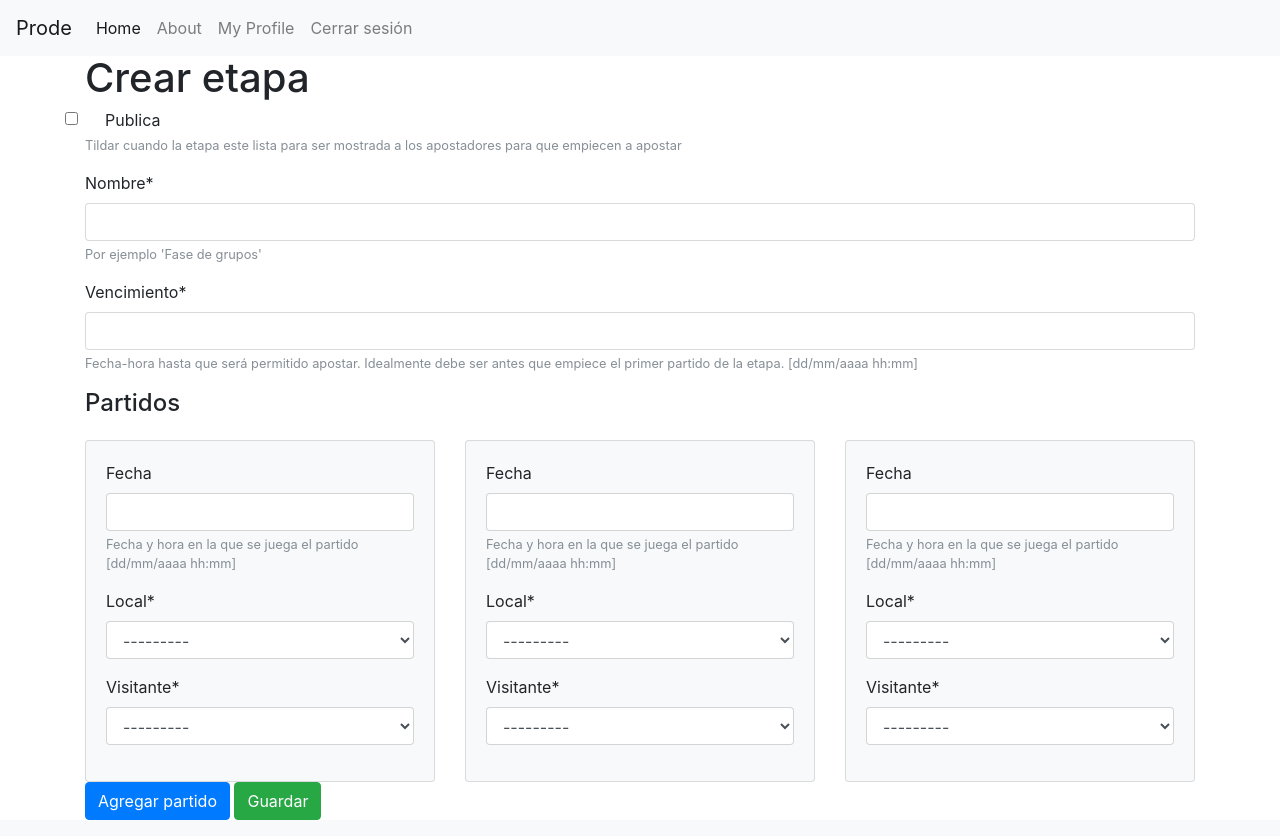
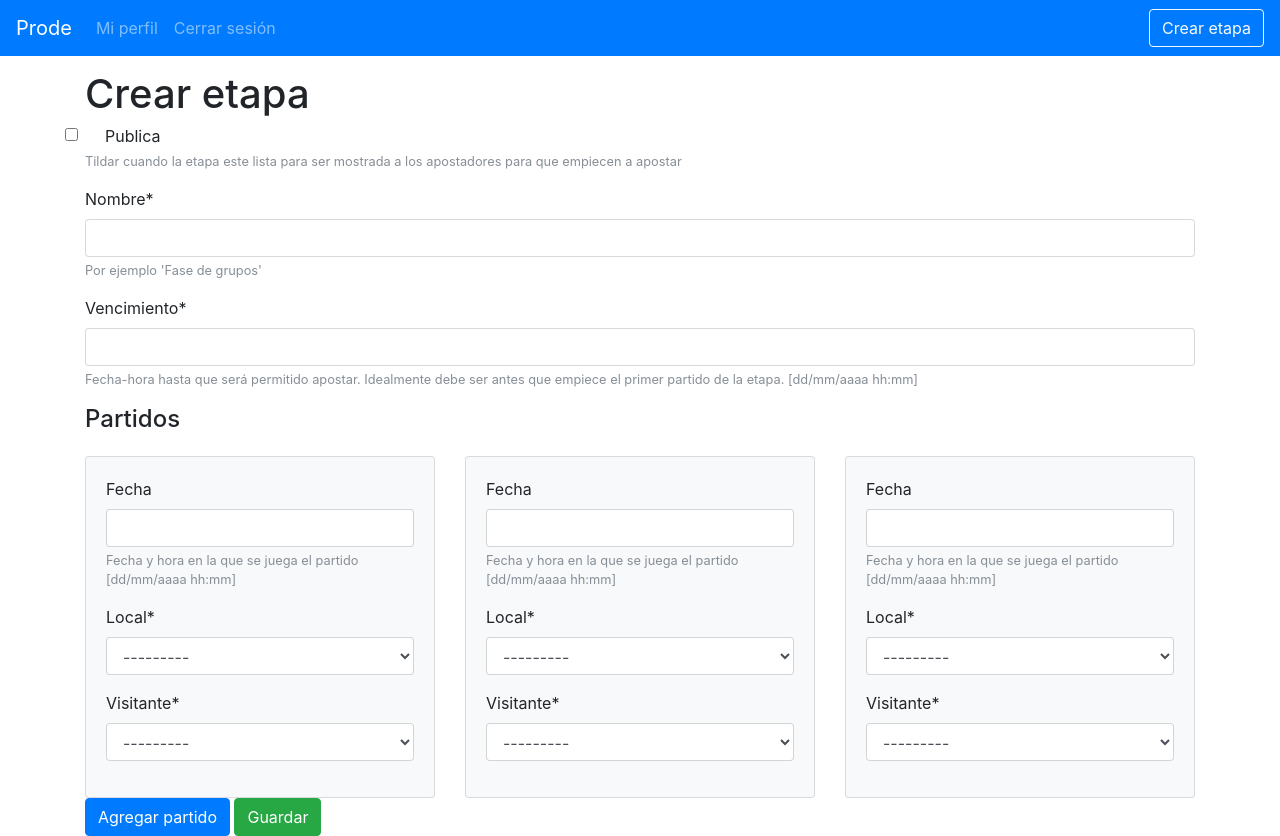
Before and after one commit to romeroyonatan/prode, a Django app: page /etapas/crear/ in a window 1280 px wide. Run offline with Django 3.2, Linux system fonts and the light colour scheme; the visitor is signed in with stand-in values (Sample User, id 1); data that the repository does not hold is empty; parts of the project's set-up code (start-up, migrations or seed data) failed here and were passed over; some libraries are stand-ins or nearby versions.

Commit message:
Mejoras en la UI

```diff
--- a/prode/apuestas/models.py
+++ b/prode/apuestas/models.py
@@ -37,10 +37,24 @@ class Etapa(models.Model):
     Tildar cuando la etapa este lista para ser mostrada a los apostadores para
     que empiecen a apostar""")
 
+    created = models.DateTimeField(auto_now_add=True)
+
+    class Meta:
+        get_latest_by = 'created'
+        ordering = ('created',)
+
     def __str__(self):
         return f'{self.nombre}'
 
     def get_absolute_url(self):
+        """Devuelve url de la etapa:
+
+        Si esta vencida, muestra todas las apuestas de la etapa
+        Si no es publica, muestra el formulario de edicion
+        Si no esta vencida, muestra el formulario de apostar.
+        """
+        if not self.publica:
+            return urls.reverse('apuestas:update', kwargs={'slug': self.slug})
         if self.vencida:
             return urls.reverse('apuestas:detail', kwargs={'slug': self.slug})
         return urls.reverse('apuestas:apostar', kwargs={'slug': self.slug})
--- /dev/null
+++ b/prode/apuestas/templatetags/apuestas.py
@@ -0,0 +1,21 @@
+from django import template
+
+from prode.apuestas import models
+
+register = template.Library()
+
+@register.simple_tag
+def get_etapas(current_user):
+    """Obtiene las etapas que puede ver el usuario actual.
+
+    Si es un usuario no autenticado, no podra ver etapas
+    Si es un usuario normal, solo podra ver las etapas publicas
+    Si es un usuario con permisos para editar etapas, podra ver las etapas no
+    publicas
+    """
+    queryset = models.Etapa.objects.all()
+    if current_user.is_anonymous:
+        return queryset.none()
+    if not current_user.has_perm('apuestas.change_etapa'):
+        return queryset.filter(publica=True)
+    return queryset
--- a/prode/apuestas/views.py
+++ b/prode/apuestas/views.py
@@ -2,6 +2,7 @@ import itertools
 import functools
 
 from django import shortcuts
+from django.contrib import messages
 from django.contrib.auth import mixins
 from django.forms import (
     formset_factory,
@@ -67,6 +68,9 @@ class AdministrarApuestasFormView(mixins.LoginRequiredMixin,
         formset = form
         for _form in formset:
             _form.save()
+        messages.success(self.request, '''La apuesta fue guardada con éxito,
+                         puede seguir editandola hasta que se acabe el tiempo
+                         para apostar''')
         return shortcuts.redirect('apuestas:apostar', slug=self.object.slug)
 
 
@@ -121,12 +125,15 @@ class EtapaCreateView(mixins.PermissionRequiredMixin,
 
     def get_partidos_formset(self):
         """Obtiene formset para crear partidos"""
+        queryset = models.Partido.objects.none()
         PartidoFormset = modelformset_factory(models.Partido,
                                               forms.PartidoForm,
                                               extra=3)
         if self.request.method == 'POST':
-            return PartidoFormset(self.request.POST, prefix='partidos')
-        return PartidoFormset(prefix='partidos')
+            return PartidoFormset(self.request.POST,
+                                  prefix='partidos',
+                                  queryset=queryset)
+        return PartidoFormset(prefix='partidos', queryset=queryset)
 
     def form_valid(self, form):
         """Guarda etapa y los partidos asociados."""
@@ -137,6 +144,9 @@ class EtapaCreateView(mixins.PermissionRequiredMixin,
             for partido in partidos:
                 partido.etapa = etapa
                 partido.save()
+        messages.success(self.request, '''La etapa fue guardada con éxito.
+                         Podrá seguir editando la etapa hasta que la misma sea
+                         marcada como pública''')
         return shortcuts.redirect('apuestas:update', slug=etapa.slug)
 
 
@@ -184,6 +194,9 @@ class EtapaUpdateView(mixins.UserPassesTestMixin,
         formset = self.get_partidos_formset()
         if formset.is_valid():
             formset.save()
+        messages.success(self.request, '''La etapa fue guardada con éxito.
+                         Podrá seguir editando la etapa hasta que la misma sea
+                         marcada como pública''')
         return shortcuts.redirect('apuestas:update', slug=etapa.slug)
 
 
@@ -193,6 +206,9 @@ class CargarResultadosView(mixins.PermissionRequiredMixin,
     """Permite cargas los resultados de los partidos pasados.
 
     Requiere permisos ``apuestas.change_etapa``
+
+    No permite editar los resultados de partidos pasados, excepto para el admin
+    en caso de correcciones
     """
     model = models.Etapa
     template_name = 'apuestas/cargar_resultados.html'
@@ -230,6 +246,9 @@ class CargarResultadosView(mixins.PermissionRequiredMixin,
         `goles_visitante` sea None.
         """
         etapa = self.get_object()
+        # El admin puede editar resultados de partidos pasados
+        if self.request.user.is_superuser:
+            return etapa.partidos.filter(fecha__lt=timezone.now())
         return etapa.partidos.filter(
             fecha__lt=timezone.now(),
             goles_local__isnull=True,
@@ -239,6 +258,8 @@ class CargarResultadosView(mixins.PermissionRequiredMixin,
     def form_valid(self, form):
         """Guarda formulario y redirije a detalles de la etapa."""
         form.save()
+        messages.success(self.request, '''Los resultados se han guardado. No
+                         podrá editarlos en el futuro''')
         return shortcuts.redirect('apuestas:detail', slug=self.kwargs['slug'])
 
 
--- a/prode/templates/apuestas/apuestas_form.html
+++ b/prode/templates/apuestas/apuestas_form.html
@@ -4,6 +4,9 @@
 {% block title %}Etapa: {{ etapa.nombre }}{% endblock %}
 
 {% block content %}
+  {% if request.user.is_superuser %}
+    <a href="{% url 'apuestas:update' etapa.slug %}" class="btn btn-outline-warning">Editar</a>
+  {% endif %}
   <h1>Apuestas para {{ etapa|upper }}</h1>
   <p>Tiempo restante para apostar: <strong title="{{ etapa.vencimiento }}">{{ etapa.vencimiento|timeuntil }}</strong></p>
   <form class="form-horizontal" method="post" action=".">
--- a/prode/templates/apuestas/etapa_detail.html
+++ b/prode/templates/apuestas/etapa_detail.html
@@ -5,6 +5,9 @@
 
 {% block content %}
 <div class="container">
+  {% if perms.apuestas.change_etapa %}
+    <a href="{% url 'apuestas:cargar_resultados' etapa.slug %}" class="btn btn-outline-primary">Cargar resultados</a>
+  {% endif %}
   <div class="row">
     <div class="col-sm-9">
       <h2>{{ etapa.nombre }}</h2>
--- a/prode/templates/apuestas/etapa_form.html
+++ b/prode/templates/apuestas/etapa_form.html
@@ -1,5 +1,5 @@
 {% extends "base.html" %}
-{% load crispy_forms_tags %}
+{% load crispy_forms_tags compress %}
 
 {% block title %}{% if etapa.pk %}Editar etapa{% else %}Crear etapa{% endif %}{% endblock %}
 
@@ -35,6 +35,7 @@
 
 {% block javascript %}
   {{ block.super }}
+  {% compress js %}
   <script id="empty_form" type="text/template">
     <div class="col-sm-4" style="margin-top: 1rem">
       <div class="card bg-light">
@@ -55,4 +56,5 @@
       $('#id_form-TOTAL_FORMS').val(parseInt(form_idx) + 1);
     });
   </script>
+  {% endcompress %}
 {% endblock javascript %}
--- a/prode/templates/base.html
+++ b/prode/templates/base.html
@@ -1,4 +1,4 @@
-{% load static i18n compress%}<!DOCTYPE html>
+{% load static i18n compress apuestas%}<!DOCTYPE html>
 <html lang="en">
   <head>
     <meta charset="utf-8">
@@ -35,7 +35,7 @@
   <body>
 
     <div class="m-b-1">
-      <nav class="navbar navbar-expand-md navbar-light bg-light">
+      <nav class="navbar navbar-expand-md navbar-dark bg-primary">
         <button class="navbar-toggler navbar-toggler-right" type="button" data-toggle="collapse" data-target="#navbarSupportedContent" aria-controls="navbarSupportedContent" aria-expanded="false" aria-label="Toggle navigation">
           <span class="navbar-toggler-icon"></span>
         </button>
@@ -43,38 +43,46 @@
 
         <div class="collapse navbar-collapse" id="navbarSupportedContent">
           <ul class="navbar-nav mr-auto">
-            <li class="nav-item active">
-              <a class="nav-link" href="{% url 'home' %}">Home <span class="sr-only">(current)</span></a>
-            </li>
-            <li class="nav-item">
-              <a class="nav-link" href="{% url 'about' %}">About</a>
-            </li>
             {% if request.user.is_authenticated %}
+              {% get_etapas request.user as etapas %}
+              {% for etapa in etapas %}
+                <li class="nav-item {% if etapa == object %}active{% endif %}">
+                  <a class="nav-link {% if not etapa.publica %}disabled{% endif %}" href="{{ etapa.get_absolute_url }}">{{ etapa }}</a>
+                </li>
+              {% endfor %}
               <li class="nav-item">
                 {# URL provided by django-allauth/account/urls.py #}
-                <a class="nav-link" href="{% url 'users:detail' request.user.username  %}">{% trans "My Profile" %}</a>
+                <a class="nav-link" href="{% url 'users:detail' request.user.username  %}">Mi perfil</a>
               </li>
               <li class="nav-item">
                 {# URL provided by django-allauth/account/urls.py #}
-                <a class="nav-link" href="{% url 'account_logout' %}">{% trans "Sign Out" %}</a>
+                <a class="nav-link" href="{% url 'account_logout' %}">Cerrar sesión</a>
               </li>
             {% else %}
               <li class="nav-item">
-                {# URL provided by django-allauth/account/urls.py #}
-                <a id="sign-up-link" class="nav-link" href="{% url 'account_signup' %}">{% trans "Sign Up" %}</a>
+                <a class="nav-link" href="{% url 'about' %}">About</a>
               </li>
               <li class="nav-item">
                 {# URL provided by django-allauth/account/urls.py #}
-                <a id="log-in-link" class="nav-link" href="{% url 'account_login' %}">{% trans "Sign In" %}</a>
+                <a id="sign-up-link" class="nav-link" href="{% url 'account_signup' %}">Registrarse</a>
+              </li>
+              <li class="nav-item">
+                {# URL provided by django-allauth/account/urls.py #}
+                <a id="log-in-link" class="nav-link" href="{% url 'account_login' %}">Iniciar sesión</a>
               </li>
             {% endif %}
           </ul>
+          <div class="my-2 my-lg-0">
+            {% if perms.apuestas.add_etapa %}
+              <a href="{% url 'apuestas:create' %}" class="btn btn-outline-light">Crear etapa</a>
+            {% endif %}
+          </div>
         </div>
       </nav>
 
     </div>
 
-    <div class="container">
+    <div class="container" style="margin-top:1rem">
 
       {% if messages %}
           {% for message in messages %}
@@ -83,7 +91,7 @@
       {% endif %}
 
       {% block content %}
-        <p>Use this document as a way to quick start any new project.</p>
+        <p>Prode permite apostar por los partidos del mundial entre amigos</p>
       {% endblock content %}
 
     </div> <!-- /container -->
```
Also changed, not shown: prode/apuestas/tests/test_models.py (+11 -6 lines), prode/apuestas/tests/test_templatetags.py (added, +29 -0 lines), prode/apuestas/tests/test_views.py (+14 -0 lines), prode/users/tests/test_views.py (+13 -1 lines), prode/users/views.py (+8 -1 lines), prode/apuestas/migrations/0008_auto_20180521_1911.py (added), prode/apuestas/templatetags/__init__.py (added).
